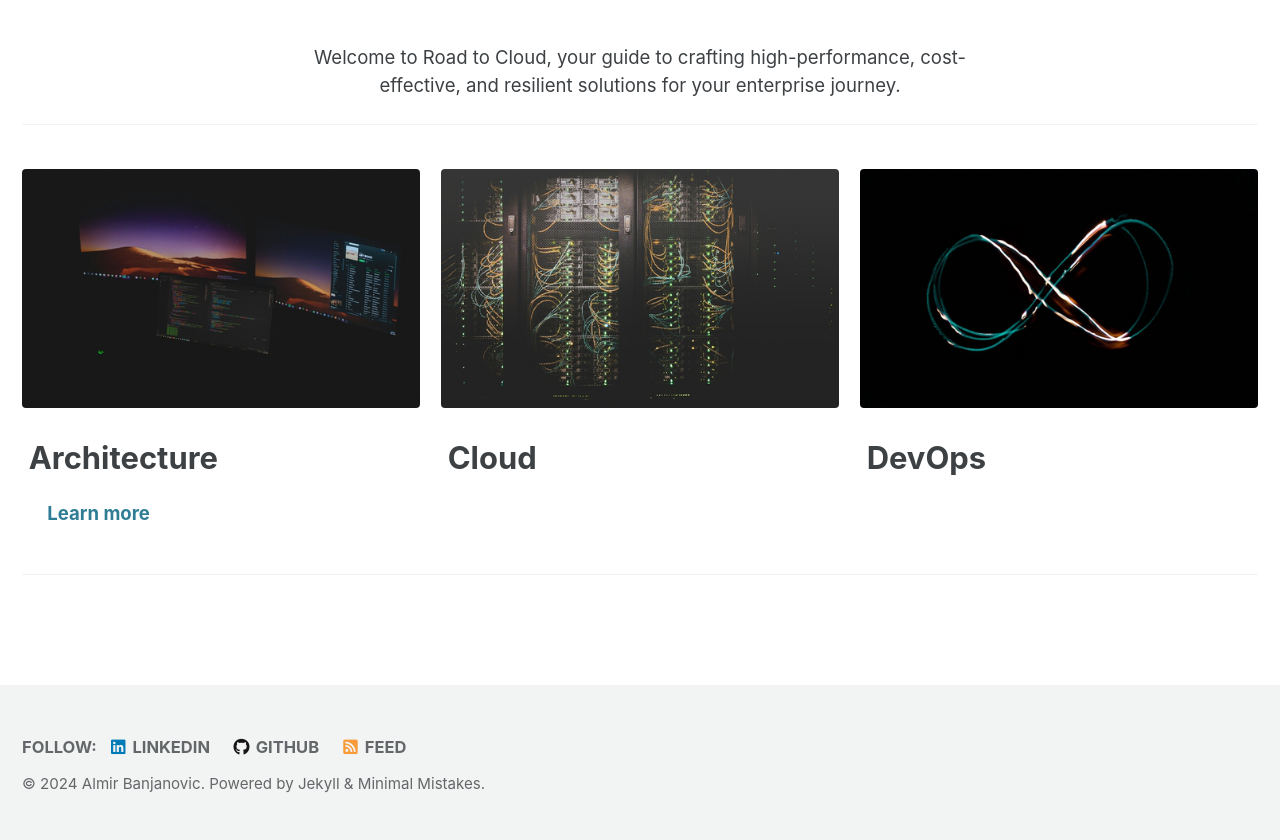
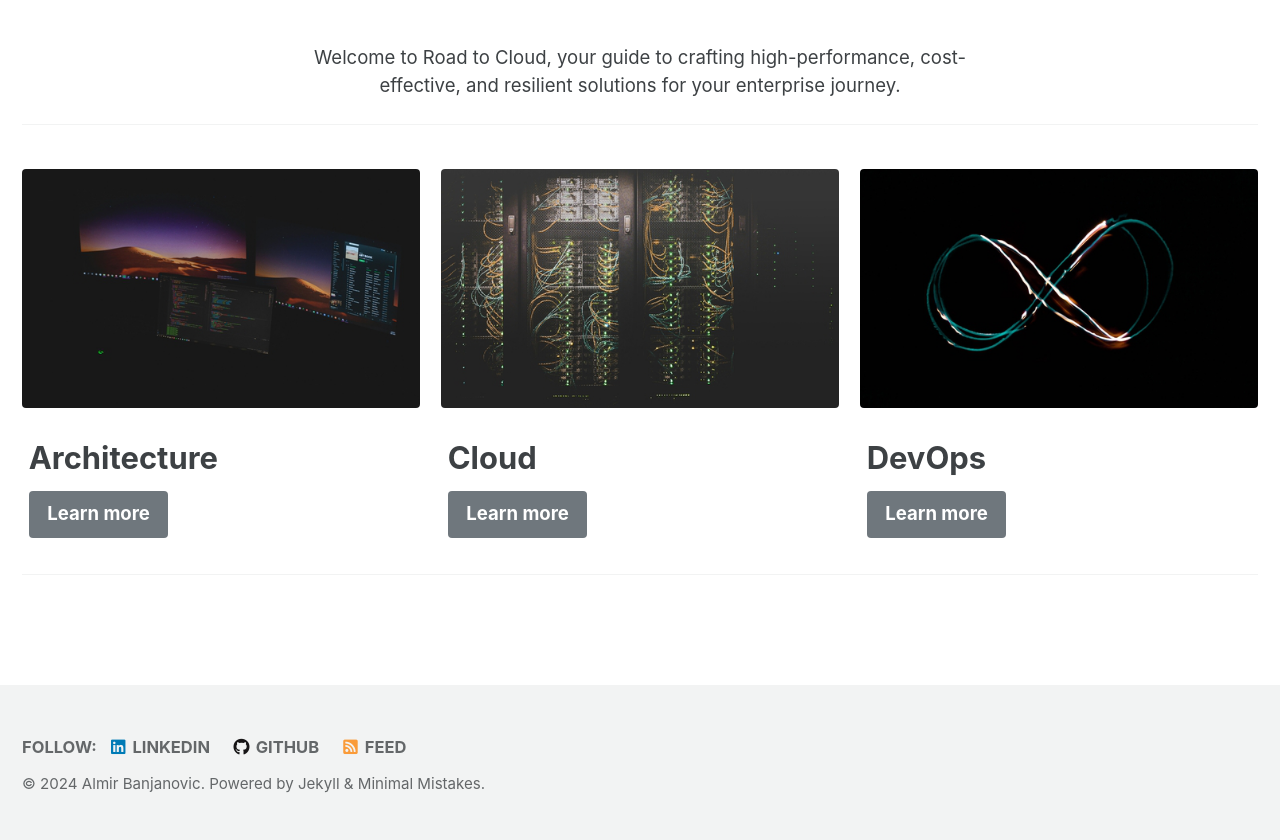
Before and after one commit to almirbanjanovic/roadtocloud.github.io, a Jekyll site: the page built from index.md, in a window 1280 px wide. Shown: the part 430-1270 px from the top of the page. Built offline with Jekyll 4.4.1, drawn with Linux system fonts in a browser that asks for light colours; cached includes are drawn as plain includes.

Commit message:
Update index.md

```diff
--- a/index.md
+++ b/index.md
@@ -13,12 +13,20 @@ feature_row:
     alt: "Architecture"
     title: "Architecture"
     url: /tag-archive/#architecture
+    btn_class: "btn--primary"
+    btn_label: "Learn more"
   - image_path: /assets/images/cloud.png
     alt: "Cloud"
     title: "Cloud"
+    url: /tag-archive/#cloud
+    btn_class: "btn--primary"
+    btn_label: "Learn more"
   - image_path: /assets/images/devops.png
     alt: "DevOps"
     title: "DevOps"
+    url: /tag-archive/#devops
+    btn_class: "btn--primary"
+    btn_label: "Learn more"
 ---
 
 {% include feature_row id="intro" type="center" %}
```
